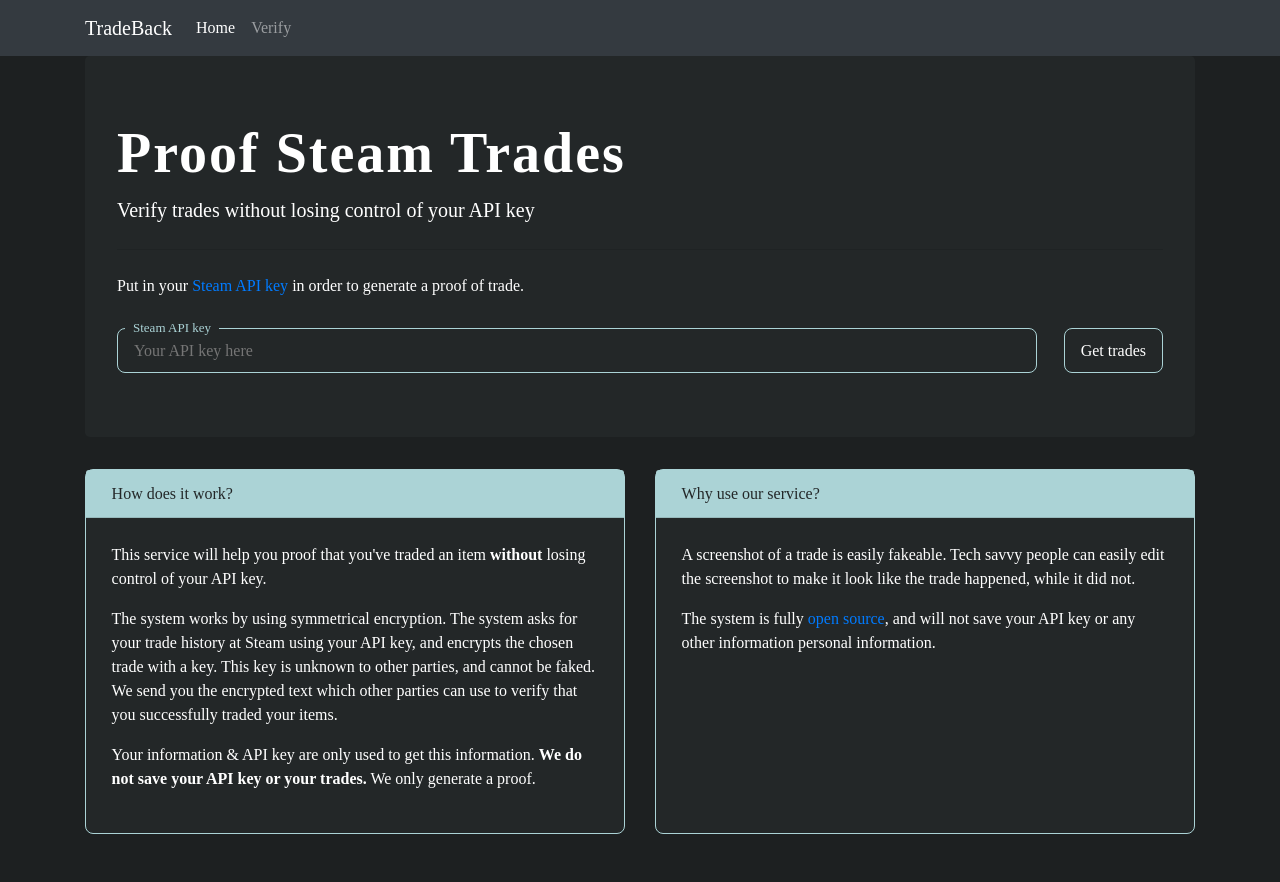
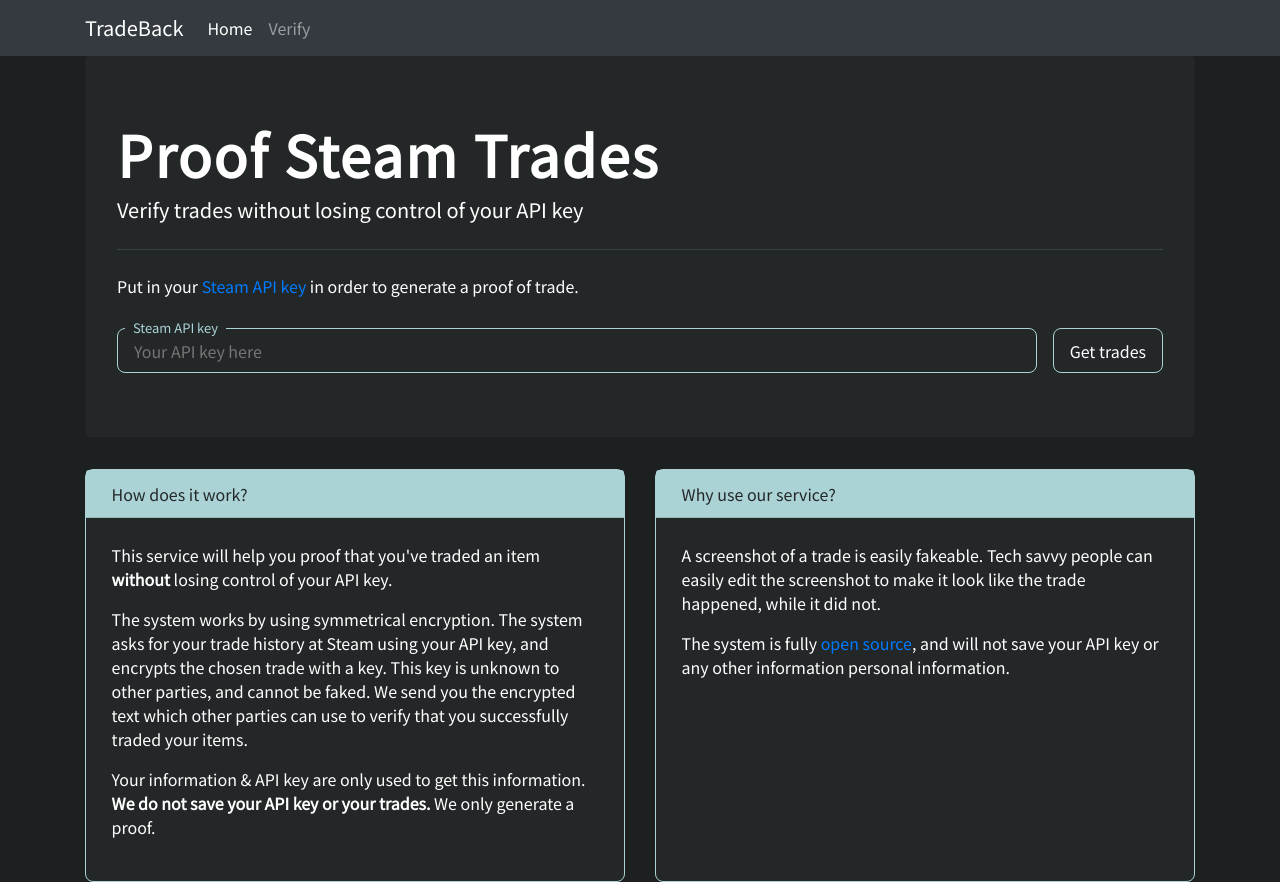
Before and after one commit to yeahspang/TradeProver, an Angular app in the folder frontend/: page / in a window 1280 px wide. Before the commit the page ends 834 px from the top, so only its background shows below. Built offline with nearby package versions, Linux system fonts and the light colour scheme.

Commit message:
input field styles consistent

```diff
--- a/frontend/src/app/pages/home/home.component.html
+++ b/frontend/src/app/pages/home/home.component.html
@@ -13,10 +13,10 @@
                 aria-describedby="basic-addon1">
         </div>
         <button type="button" class="btn btn-primary" (click)="get()">Get trades</button> -->
-        <div class="key-area">
+        <div class="input-area">
             <div class="label">Steam API key</div>
-            <input [(ngModel)]="userkey" type="text" class="key-field" placeholder="Your API key here">
-            <button type="button" class="get-button" (click)="get()">Get trades</button>
+            <input [(ngModel)]="userkey" type="text" class="input-field" placeholder="Your API key here">
+            <button type="button" class="input-button" (click)="get()">Get trades</button>
         </div>
     </div>
 
--- a/frontend/src/app/pages/home/home.component.less
+++ b/frontend/src/app/pages/home/home.component.less
@@ -1,3 +1,4 @@
+@accent: #abd3d6;
 
 .footer {
     bottom: 0;
@@ -7,36 +8,15 @@
     background-color: #232728;
 }
 
-.key-area {
-    position: relative;
-    margin-top: 30px;
-    .key-field {
+hr {
+    background-color: rgba(170, 210, 213, 0.2);
+}
+
+.input-area {
+    .input-button {
+        float: right;
+    }
+    .input-field {
         width: 88%;
-        background: #232728;
-        border: 1px solid #abd3d6;
-        padding: 0.6rem 1rem;
-        border-radius: 8px;
-    }
-    .get-button {
-        padding: 0.6rem 1rem;
-        float: right;
-        background: #232728;
-        border: 1px solid #abd3d6;
-        border-radius: 8px;
-
-        &:hover {
-            background-color: rgba(255, 255, 255, 0.1);
-        }
-    }
-
-    .label {
-        position: absolute;
-        left: 0.5rem;
-        top: -8px;
-        line-height: 16px;
-        font-size: 13px;
-        color: #abd3d6;
-        background: #232728 ;
-        padding: 0 0.5rem;
     }
 }
--- a/frontend/src/app/pages/verify/verify.component.html
+++ b/frontend/src/app/pages/verify/verify.component.html
@@ -3,11 +3,11 @@
         <h1 class="display-4 title">Verify code</h1>
         <p class="lead">Verify a code generated by this tool</p>
         <hr class="my-4">
-        <div class="form-group">
-            <label for="exampleFormControlTextarea1">Put in your hash to validate it:</label>
-            <textarea [(ngModel)]="code" class="form-control" placeholder="hash" id="exampleFormControlTextarea1" rows="3"></textarea>
+        <div class="form-group input-area">
+            <label class="label" for="exampleFormControlTextarea1">Put in your hash to validate it:</label>
+            <textarea [(ngModel)]="code" class="form-control input-field" placeholder="hash" id="exampleFormControlTextarea1" rows="3"></textarea>
         </div>
-        <button type="button" class="btn btn-primary" (click)="verify()">Verify hash</button>
+        <button type="button" class="input-button" (click)="verify()">Verify hash</button>
     </div>
     <div *ngIf="invalid" class="alert alert-danger" role="alert">
         The hash given is invalid
--- a/frontend/src/styles.less
+++ b/frontend/src/styles.less
@@ -3,7 +3,7 @@
 @accent: #abd3d6;
 
 html, body { height: 100%; }
-body { margin: 0; font-family: Work Sans; }
+body { margin: 0; font-family: 'Noto Sans JP', sans-serif; }
 
 
 html, body {
@@ -38,3 +38,36 @@
     font-weight: 600;
     letter-spacing: 2px;
 }
+
+.input-area {
+    position: relative;
+    margin-top: 30px;
+    .input-field {
+        background: #232728;
+        border: 1px solid @accent;
+        padding: 0.6rem 1rem;
+        border-radius: 8px;
+    }
+
+
+    .label {
+        position: absolute;
+        left: 0.5rem;
+        top: -8px;
+        line-height: 16px;
+        font-size: 13px;
+        color: #abd3d6;
+        background: #232728 ;
+        padding: 0 0.5rem;
+    }
+}
+.input-button {
+    padding: 0.6rem 1rem;
+    background: #232728;
+    border: 1px solid @accent;
+    border-radius: 8px;
+
+    &:hover {
+        background-color: rgba(255, 255, 255, 0.1);
+    }
+}
```
